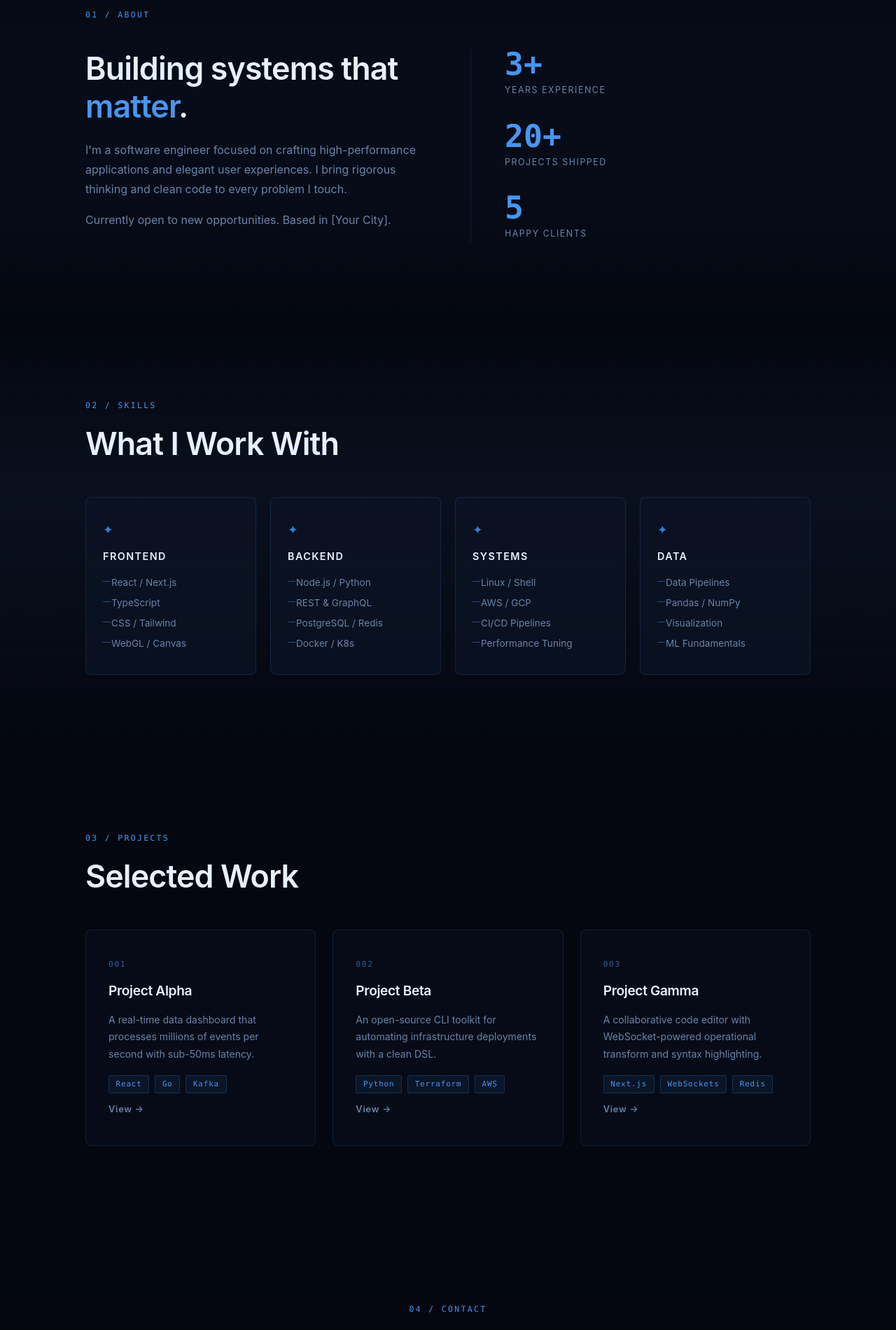
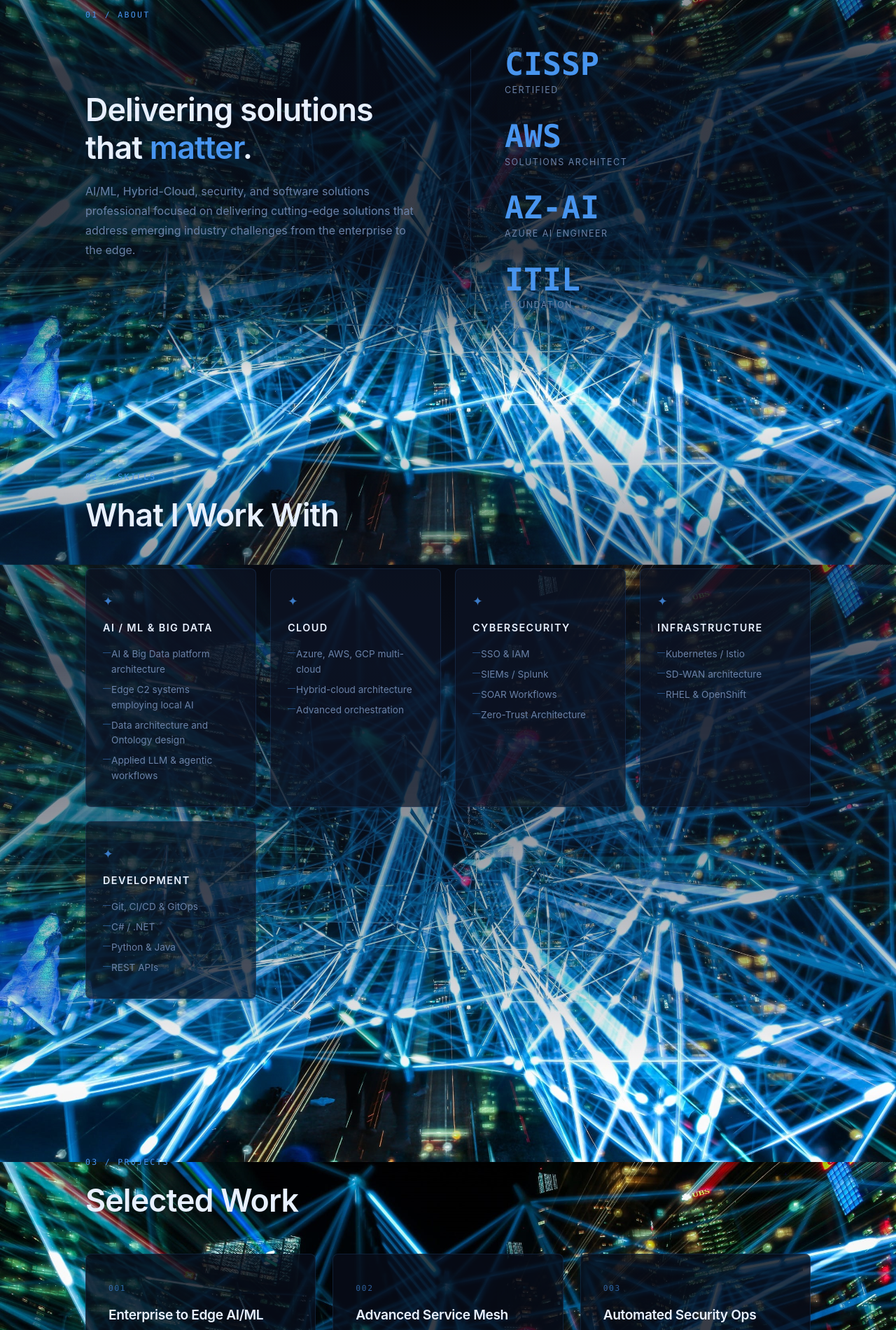
Before and after one commit to brendonts/brendonts.github.io, a plain HTML site: page index.html in a window 1280 px wide. Shown: the part 900-2800 px from the top of the page at 70% size. Drawn offline with Linux system fonts and the light colour scheme; animation ran at ten frames a second.

Commit message:
Update site with real content, background image, and skill/project edits
Co-Authored-By: Claude Sonnet 4.6 <noreply@anthropic.com>

```diff
--- a/index.html
+++ b/index.html
@@ -3,7 +3,7 @@
 <head>
   <meta charset="UTF-8" />
   <meta name="viewport" content="width=device-width, initial-scale=1.0" />
-  <title>Your Name — Personal Site</title>
+  <title>Brendon Stempniak — Solutions Architect</title>
   <link rel="stylesheet" href="style.css" />
 </head>
 <body>
@@ -13,7 +13,7 @@
 
   <!-- Nav -->
   <nav id="navbar">
-    <div class="nav-logo">YN</div>
+    <div class="nav-logo">B</div>
     <ul class="nav-links">
       <li><a href="#about">About</a></li>
       <li><a href="#skills">Skills</a></li>
@@ -25,9 +25,8 @@
   <!-- Hero -->
   <section id="hero">
     <div class="hero-content">
-      <p class="hero-eyebrow">Hello, I'm</p>
-      <h1 class="hero-name">Your Name</h1>
-      <p class="hero-title">Software Engineer &amp; Builder</p>
+      <h1 class="hero-name">Brendon Stempniak</h1>
+      <p class="hero-title">Solutions Professional</p>
       <div class="hero-cta">
         <a href="#projects" class="btn btn-primary">View Work</a>
         <a href="#contact" class="btn btn-ghost">Get In Touch</a>
@@ -45,28 +44,29 @@
       <div class="section-label">01 / About</div>
       <div class="about-grid">
         <div class="about-text">
-          <h2>Building systems that <span class="accent">matter</span>.</h2>
+          <h2>Delivering solutions that <span class="accent">matter</span>.</h2>
           <p>
-            I'm a software engineer focused on crafting high-performance applications
-            and elegant user experiences. I bring rigorous thinking and clean code to
-            every problem I touch.
-          </p>
-          <p>
-            Currently open to new opportunities. Based in [Your City].
+            AI/ML, Hybrid-Cloud, security, and software solutions professional focused on
+            delivering cutting-edge solutions that address emerging industry challenges
+            from the enterprise to the edge.
           </p>
         </div>
         <div class="about-stats">
           <div class="stat">
-            <span class="stat-num">3+</span>
-            <span class="stat-label">Years Experience</span>
+            <span class="stat-num">CISSP</span>
+            <span class="stat-label">Certified</span>
           </div>
           <div class="stat">
-            <span class="stat-num">20+</span>
-            <span class="stat-label">Projects Shipped</span>
+            <span class="stat-num">AWS</span>
+            <span class="stat-label">Solutions Architect</span>
           </div>
           <div class="stat">
-            <span class="stat-num">5</span>
-            <span class="stat-label">Happy Clients</span>
+            <span class="stat-num">AZ&#8209;AI</span>
+            <span class="stat-label">Azure AI Engineer</span>
+          </div>
+          <div class="stat">
+            <span class="stat-num">ITIL</span>
+            <span class="stat-label">Foundation</span>
           </div>
         </div>
       </div>
@@ -81,42 +81,50 @@
       <div class="skills-grid">
         <div class="skill-card">
           <div class="skill-icon">&#10022;</div>
-          <h3>Frontend</h3>
+          <h3>AI / ML &amp; Big Data</h3>
           <ul>
-            <li>React / Next.js</li>
-            <li>TypeScript</li>
-            <li>CSS / Tailwind</li>
-            <li>WebGL / Canvas</li>
+            <li>AI &amp; Big Data platform architecture</li>
+            <li>Edge C2 systems employing local AI</li>
+            <li>Data architecture and Ontology design</li>
+            <li>Applied LLM &amp; agentic workflows</li>
           </ul>
         </div>
         <div class="skill-card">
           <div class="skill-icon">&#10022;</div>
-          <h3>Backend</h3>
+          <h3>Cloud</h3>
           <ul>
-            <li>Node.js / Python</li>
-            <li>REST &amp; GraphQL</li>
-            <li>PostgreSQL / Redis</li>
-            <li>Docker / K8s</li>
+            <li>Azure, AWS, GCP multi-cloud</li>
+            <li>Hybrid-cloud architecture</li>
+            <li>Advanced orchestration</li>
           </ul>
         </div>
         <div class="skill-card">
           <div class="skill-icon">&#10022;</div>
-          <h3>Systems</h3>
+          <h3>Cybersecurity</h3>
           <ul>
-            <li>Linux / Shell</li>
-            <li>AWS / GCP</li>
-            <li>CI/CD Pipelines</li>
-            <li>Performance Tuning</li>
+            <li>SSO &amp; IAM</li>
+            <li>SIEMs / Splunk</li>
+            <li>SOAR Workflows</li>
+            <li>Zero-Trust Architecture</li>
           </ul>
         </div>
         <div class="skill-card">
           <div class="skill-icon">&#10022;</div>
-          <h3>Data</h3>
+          <h3>Infrastructure</h3>
           <ul>
-            <li>Data Pipelines</li>
-            <li>Pandas / NumPy</li>
-            <li>Visualization</li>
-            <li>ML Fundamentals</li>
+            <li>Kubernetes / Istio</li>
+            <li>SD-WAN architecture</li>
+            <li>RHEL &amp; OpenShift</li>
+          </ul>
+        </div>
+        <div class="skill-card">
+          <div class="skill-icon">&#10022;</div>
+          <h3>Development</h3>
+          <ul>
+            <li>Git, CI/CD &amp; GitOps</li>
+            <li>C# / .NET</li>
+            <li>Python &amp; Java</li>
+            <li>REST APIs</li>
           </ul>
         </div>
       </div>
@@ -131,30 +139,35 @@
       <div class="projects-grid">
         <div class="project-card">
           <div class="project-num">001</div>
-          <h3>Project Alpha</h3>
-          <p>A real-time data dashboard that processes millions of events per second with sub-50ms latency.</p>
+          <h3>Enterprise to Edge AI/ML Architecture</h3>
+          <p>Designed Hybrid-cloud architecture spanning multiple continents enabling AI/ML capabilities to be built and deployed across CDAO client's area of responsibility.</p>
           <div class="project-tags">
-            <span>React</span><span>Go</span><span>Kafka</span>
+            <span>AI/ML</span><span>Hybrid-Cloud</span><span>CDAO</span>
           </div>
-          <a href="#" class="project-link">View &rarr;</a>
         </div>
         <div class="project-card">
           <div class="project-num">002</div>
-          <h3>Project Beta</h3>
-          <p>An open-source CLI toolkit for automating infrastructure deployments with a clean DSL.</p>
+          <h3>Advanced Service Mesh</h3>
+          <p>Designed network security using Istio, Kubernetes network policy, and cert-manager to implement a zero-trust architecture.</p>
           <div class="project-tags">
-            <span>Python</span><span>Terraform</span><span>AWS</span>
+            <span>Kubernetes</span><span>Istio</span><span>Zero-Trust</span>
           </div>
-          <a href="#" class="project-link">View &rarr;</a>
         </div>
         <div class="project-card">
           <div class="project-num">003</div>
-          <h3>Project Gamma</h3>
-          <p>A collaborative code editor with WebSocket-powered operational transform and syntax highlighting.</p>
+          <h3>Automated Security Ops Testing</h3>
+          <p>Azure-based malware analysis environment using DevTest Labs, Bastion Host, and Logic Apps for automated security operations testing.</p>
           <div class="project-tags">
-            <span>Next.js</span><span>WebSockets</span><span>Redis</span>
+            <span>Azure</span><span>DevTest Labs</span><span>Logic Apps</span>
           </div>
-          <a href="#" class="project-link">View &rarr;</a>
+        </div>
+        <div class="project-card">
+          <div class="project-num">004</div>
+          <h3>Malicious Email Auto-Deletion</h3>
+          <p>SOAR workflow for retroactive malicious email deletion, reducing SOC email incident response time by approximately 30%.</p>
+          <div class="project-tags">
+            <span>SOAR</span><span>SOC</span><span>Automation</span>
+          </div>
         </div>
       </div>
     </div>
@@ -166,20 +179,18 @@
       <div class="section-label">04 / Contact</div>
       <h2>Let's Work Together</h2>
       <p class="contact-sub">Have a project in mind or want to chat? Reach out.</p>
-      <a href="mailto:you@email.com" class="btn btn-primary btn-large">
-        you@email.com
+      <a href="mailto:Brendon@Stempniak.net" class="btn btn-primary btn-large">
+        Brendon@Stempniak.net
       </a>
       <div class="social-links">
-        <a href="#" target="_blank" rel="noopener">GitHub</a>
-        <a href="#" target="_blank" rel="noopener">LinkedIn</a>
-        <a href="#" target="_blank" rel="noopener">Twitter</a>
+        <a href="https://github.com/Brendonts" target="_blank" rel="noopener">GitHub</a>
       </div>
     </div>
   </section>
 
   <!-- Footer -->
   <footer>
-    <span>&copy; 2026 Your Name. Built with intention.</span>
+    <span>&copy; 2026 Brendon Stempniak.</span>
   </footer>
 
   <script src="animation.js"></script>
--- a/style.css
+++ b/style.css
@@ -25,7 +25,7 @@ html {
 }
 
 body {
-  background: var(--bg);
+  background: var(--bg) url('bg.jpg') center center / cover no-repeat fixed;
   color: var(--text);
   font-family: var(--font);
   font-size: 16px;
@@ -33,13 +33,23 @@ body {
   overflow-x: hidden;
 }
 
+/* ─── Photo tint overlay (sits between photo and canvas) ────────────────────── */
+body::before {
+  content: '';
+  position: fixed;
+  inset: 0;
+  background: rgba(4, 7, 15, 0.72);
+  z-index: 0;
+  pointer-events: none;
+}
+
 /* ─── Canvas Background ──────────────────────────────────────────────────────── */
 #bg-canvas {
   position: fixed;
   inset: 0;
-  z-index: 0;
+  z-index: 1;
   pointer-events: none;
-  opacity: 0.85;
+  opacity: 0.75;
 }
 
 /* ─── Typography ─────────────────────────────────────────────────────────────── */
@@ -73,7 +83,7 @@ a:hover { color: var(--text-bright); }
   top: 0;
   left: 0;
   right: 0;
-  z-index: 100;
+  z-index: 200;
   display: flex;
   align-items: center;
   justify-content: space-between;
@@ -165,7 +175,7 @@ a:hover { color: var(--text-bright); }
 /* ─── Sections ───────────────────────────────────────────────────────────────── */
 section {
   position: relative;
-  z-index: 1;
+  z-index: 2;
 }
 
 .section-inner {
@@ -314,6 +324,7 @@ section {
 .stat-num {
   display: block;
   font-size: 2.8rem;
+  white-space: nowrap;
   font-weight: 700;
   color: var(--accent);
   line-height: 1;
```
Also changed, not shown: bg.jpg (added).
